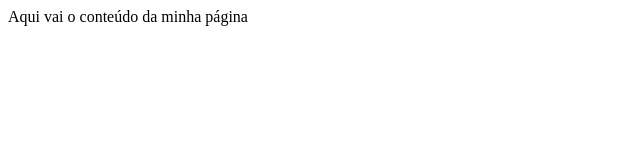
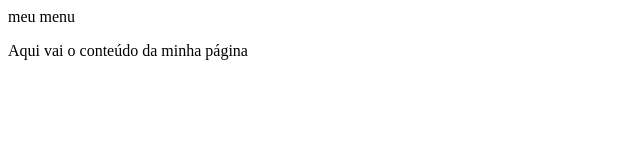
Before and after one commit to Medeiros2343/GITsite, a plain HTML site: page index.html in a window 1280 px wide. Shown: the whole page, without its empty margins (0-640 px from the left). Drawn offline with Linux system fonts and the light colour scheme.

Commit message:
Inclui um menu

```diff
--- a/index.html
+++ b/index.html
@@ -3,6 +3,7 @@
 <head> </head>
   <title> Olá, Meu nome é Gabriel de Medeiros </title>
 <body>
+<p> meu menu </p>
  Aqui vai o conteúdo da minha página
 </body>
 
```
